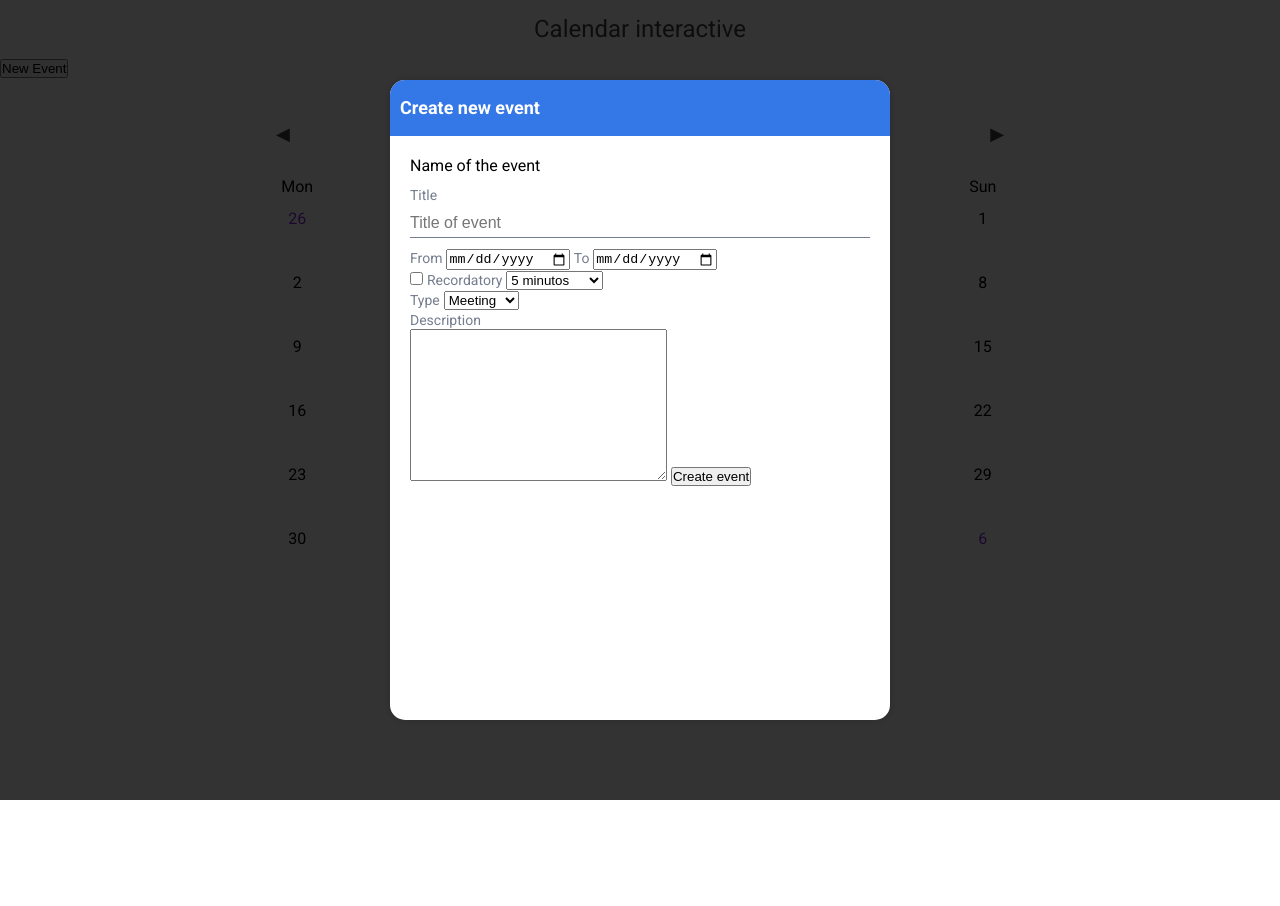
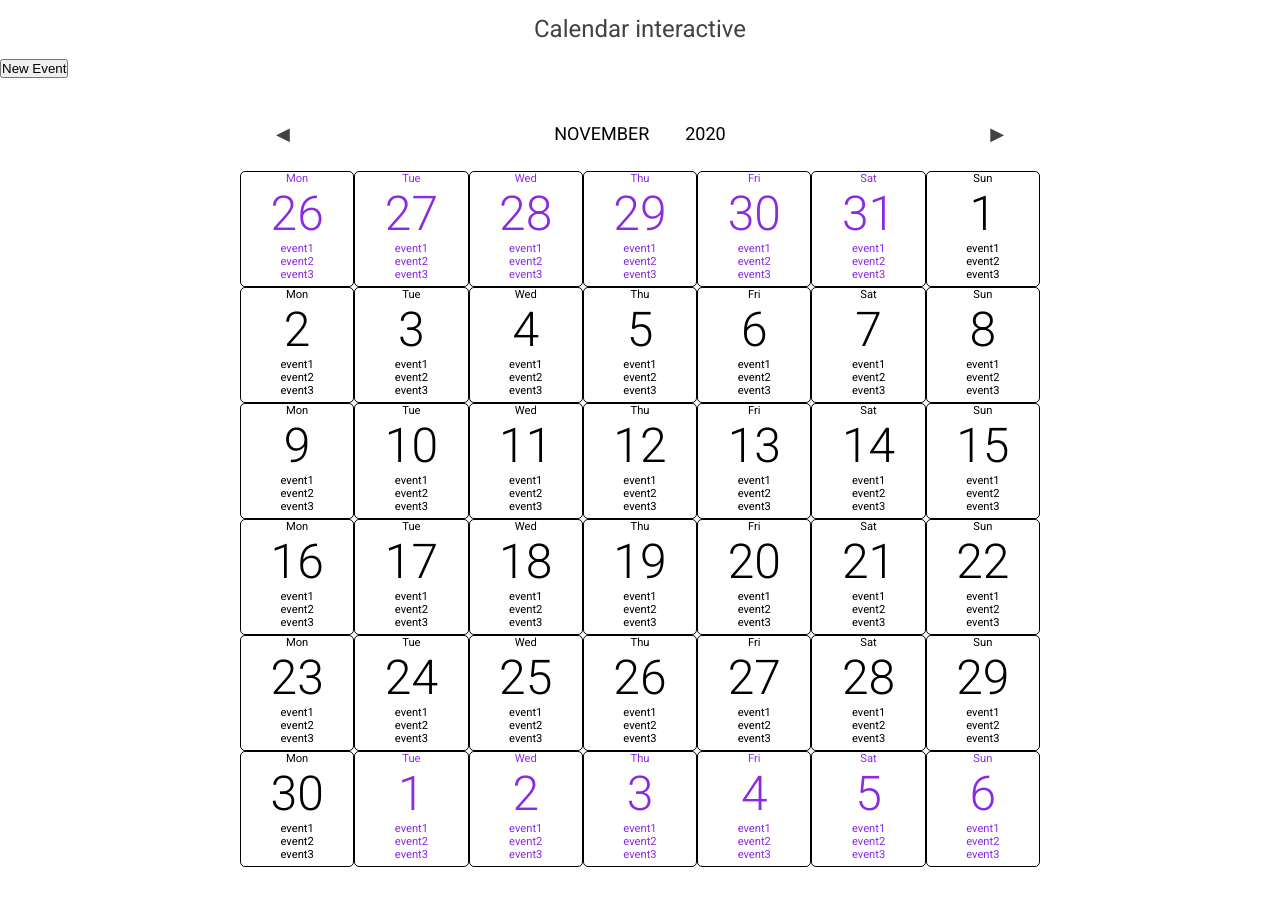
Before and after one commit to cirnemiro/Calendar, a plain HTML site: page index.html in a window 1280 px wide. Before the commit the page ends 800 px from the top, so only its background shows below. Drawn offline with Linux system fonts and the light colour scheme.

Commit message:
day styles and dayweek

```diff
--- a/assets/css/calendar.css
+++ b/assets/css/calendar.css
@@ -16,7 +16,7 @@
 .calendar__week, .calendar__dates{
     display: grid;
     text-align: center;
-    line-height: 2;
+    /* line-height: 2; */
     grid-template-columns: repeat(7, 1fr);
 }
 .calendar__last, .calendar__next{
@@ -34,9 +34,27 @@
     padding: .5em 1em;
 }
 .calendar__dates .calendar__day{
-    height: 4em;
+    height: auto;
 }
 
 .calendar__day--other{
     color: blueviolet;
 }
+/*ENRIC*/
+.calendar-day__template{
+    border-radius: 5px;
+    padding-bottom: 5px;
+}
+.calendar-day__template div:nth-of-type(1){
+  font-size: 0.7em;
+}
+.calendar-day__template div:nth-of-type(2){
+    font-size: 3em;
+    padding: 0;
+    margin: 0;
+    font-weight: 300;
+
+}
+.calendar-day-template__events{
+    font-size: 0.7em;
+}
--- a/assets/js/calendar.js
+++ b/assets/js/calendar.js
@@ -1,8 +1,14 @@
 
-const monthNames = ['January','February','March','April','May','June','July','August','September','October','November','December'];
+const monthNames = ['January','February','March','April','May','June','July','August','September','October','November','December']
+const weekDays =['Mon','Tue','Wed','Thu','Fri','Sat','Sun']
 
 const currentDate = new Date()
 currentDate.setDate(1)
+
+
+
+
+let dayOfTheWeek = 0
 
 const $dates = document.querySelector('#dates')
 const $month = document.querySelector('#month')
@@ -24,7 +30,7 @@ function getTotalDays(date) {
     // https://stackoverflow.com/a/1184359
 }
 
-function createDayElement(dayOfTheMonth, isOutOfTheMonthDay) {
+function createDayElement(dayOfTheMonth, isOutOfTheMonthDay,dayOfTheWeek) {
     let $day = document.createElement('div')
     $day.classList.add('calendar__day', 'calendar__item')
     $day.dataset.day = dayOfTheMonth
@@ -33,7 +39,16 @@ function createDayElement(dayOfTheMonth, isOutOfTheMonthDay) {
         $day.classList.add('calendar__day--other')
     }
 
-    $day.innerHTML = dayOfTheMonth
+
+    $day.innerHTML = `
+        <div style="border: 1px solid black" class="calendar-day__template">
+            <div>${weekDays[dayOfTheWeek]}</div>
+            <div>${dayOfTheMonth}</div>
+            <div class="calendar-day-template__events" >event1</div>
+            <div class="calendar-day-template__events" >event2</div>
+            <div class="calendar-day-template__events" >event3</div>
+        </div>
+    `
 
     $day.addEventListener('click', clickDay)
 
@@ -70,17 +85,29 @@ function showCurrentMonth() {
     const currentMonthLastDay = getMonthLastDay(currentDate)
     const currentMonthLastDayWeekDayIndex = getDateWeekDayIndex(currentMonthLastDay)
 
+
     // Days of the last month
     for (let i = currentMonthFirstDayWeekDayIndex; i > 0; i--) {
         const dayOfTheMonth = lastMonthDaysAmount - (i -1)
-        const $thisDay = createDayElement(dayOfTheMonth, true)
+        const $thisDay = createDayElement(dayOfTheMonth, true, dayOfTheWeek)
+        dayOfTheWeek++
+        if(dayOfTheWeek===7){
+            dayOfTheWeek=0
+        }
+
+
         $dates.appendChild($thisDay)
     }
 
     // Days of the actual month
     for (let i = 1; i <= currentMonthDaysAmount; i++) {
         const dayOfTheMonth = i
-        const $thisDay = createDayElement(dayOfTheMonth, false)
+        const $thisDay = createDayElement(dayOfTheMonth, false, dayOfTheWeek)
+        dayOfTheWeek++
+        if(dayOfTheWeek===7){
+            dayOfTheWeek=0
+        }
+
         $dates.appendChild($thisDay)
     }
 
@@ -88,7 +115,14 @@ function showCurrentMonth() {
     const nextMonthAmountOfDaysToShow = 6 - currentMonthLastDayWeekDayIndex
     for (let i = 1; i <= nextMonthAmountOfDaysToShow; i++){
         const dayOfTheMonth = i
-        const $thisDay = createDayElement(dayOfTheMonth, true)
+        const $thisDay = createDayElement(dayOfTheMonth, true, dayOfTheWeek)
+        dayOfTheWeek++
+        if(dayOfTheWeek===7){
+            dayOfTheWeek=0
+        }
+
+
+
         $dates.appendChild($thisDay)
     }
 
@@ -136,7 +170,7 @@ function showCreatedNewEvent() {
 //     document.querySelector('.new-event-form').classList.add('new-event-form--hidden')
 }
 
-document.querySelector('.new-event').addEventListener('click', hiddenNewEvent)
+
 function hiddenNewEvent() {
     // document.querySelector('.new-event').classList.remove('new-event--visible')
     // document.querySelector('.new-event-form').classList.remove('new-event-form--hidden')
--- a/index.html
+++ b/index.html
@@ -23,7 +23,7 @@
             <div class="calendar__next" id="next_month">&#9654</div>
         </section>
 
-        <section class="calendar__week">
+        <!-- <section class="calendar__week">
             <div class="calendar__day calendar__item">Mon</div>
             <div class="calendar__day calendar__item">Tue</div>
             <div class="calendar__day calendar__item">Wed</div>
@@ -31,14 +31,14 @@
             <div class="calendar__day calendar__item">Fri</div>
             <div class="calendar__day calendar__item">Sat</div>
             <div class="calendar__day calendar__item">Sun</div>
-        </section>
+        </section> -->
 
         <section class="calendar__dates" id="dates"></section>
 
     </article>
 
-    <article class="new-event">
-        <section class="new-event-form">
+    <article>
+        <section class="new-event-form--hidden">
             <h2 class="title-modal">Create new event</h2>
             <form action="" class="wrapper-form" id="form-new-event">
                 <h3>Name of the event</h3>
```
Also changed, not shown: assets/js/models.js (line endings or trailing spaces).
